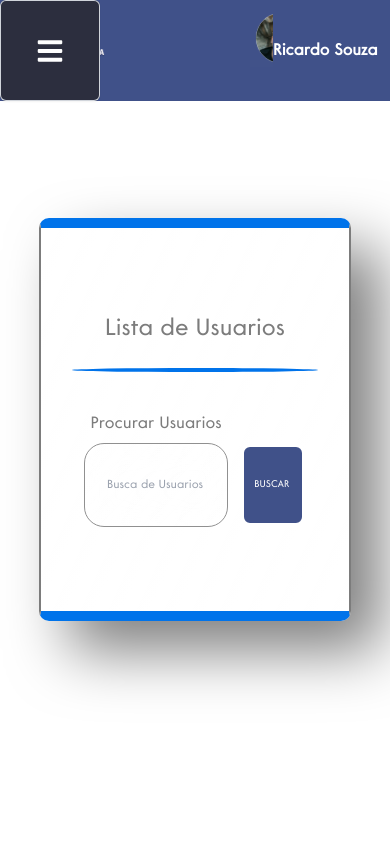
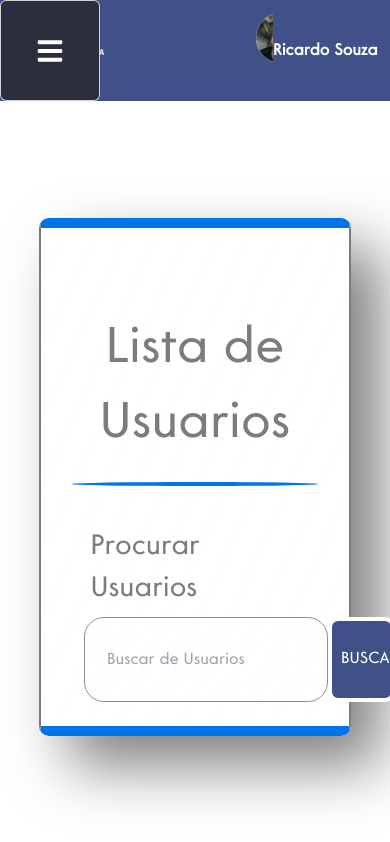
Before and after one commit to MamukaSenai/React-Mamuka, a React (Vite) app: page /listadevs in a window 390 px wide. Built offline with nearby package versions, Linux system fonts and the light colour scheme.

Commit message:
Revert "ajuste na tela consulta usuario"
This reverts commit f82c2195de5ed90f18fe1cb85f3298953231a435.

```diff
--- a/src/pages/Administrador/CadastroProjeto/style.css
+++ b/src/pages/Administrador/CadastroProjeto/style.css
@@ -33,10 +33,9 @@
     display: flex;
     flex-direction: column;
     align-items: center;
+
     color: var(--cinzaclaro);
     margin: 3% 0;
-    padding-left: 1.9%;
-    padding-right: 1.9%;
 }
 
 .main_cadastro h1 {
@@ -116,7 +115,6 @@
 
 .main_cadastro .cad_box_input>input {
     width: 100%;
-
     border-radius: 20px;
     border: 1px solid #b5b5b5;
     background: linear-gradient(136deg, #ffffff1a 0%, #ffffff0b 100%);
@@ -153,7 +151,6 @@
 
 #dataInicio,#dataConclusao{
     font-size: 15px;
-
 }
 
 #responsavel{
@@ -166,10 +163,3 @@
     text-align: center;
     margin-top: 30px;
 }
-
-
-/* @media screen and (max-width: 565px) {
-    #h1 {
-        font-size: 10px;
-    }
-} */
--- a/src/pages/Administrador/Home/style.css
+++ b/src/pages/Administrador/Home/style.css
@@ -99,27 +99,23 @@ main
         align-items: center;
     } */
 
-
-
-
-
 /* Main */
 
 /* Quando a resolução for menor que 820px esconde o campo de busca */
-/* @media screen and (max-width: 820px)
+@media screen and (max-width: 820px)
 {
 
-     MAIN
+    /* MAIN */
     .conteudo
     {
         display: flex;
         justify-content: center;
         align-items: center;
-        flex-direction: column; resolução a baixo de 820 muda as div para colunas
+        flex-direction: column; /*resolução a baixo de 820 muda as div para colunas */
     }
 
 
-} */
+}
 
 
 /* Quando a resolução for menor que 760px esconde o campo de busca */
--- a/src/pages/Administrador/ListaDevs/index.tsx
+++ b/src/pages/Administrador/ListaDevs/index.tsx
@@ -92,7 +92,7 @@ export default function ListaDevs() {
                         <div className="wrapper_form">
                             <label htmlFor="busca">Procurar Usuarios</label>
                             <div className="campo-label">
-                                <input type="search" name="campo-busca" id="busca" placeholder="Busca de Usuarios" onChange={retornoDevsGeral} />
+                                <input type="search" name="campo-busca" id="busca" placeholder="Buscar de Usuarios" onChange={retornoDevsGeral} />
                                 <button type="submit">Buscar</button>
                             </div>
                         </div>
--- a/src/pages/Administrador/ListaDevs/style.css
+++ b/src/pages/Administrador/ListaDevs/style.css
@@ -213,84 +213,3 @@ main#lista-devs {
     background-color: white;
     color: var(--azulP);
 }
-
-
-@media screen and (max-width:806px) {
-    #lista-devs h1{
-        font-size: 6vw;
-    }
-
-    .campo-label button{
-        font-size: medium;
-    }
-
-
-}
-
-
-@media screen and (max-width:681px) {
-    .campo-label input{
-        width: 65%;
-    }
-
-    .wrapper_form label{
-        font-size: 4.2vw;
-    }
-
-    /* .campo-label input{
-        font-size: 3vw;
-    }
-
-    .campo-label button{
-        font-size: 2.5vw;
-    } */
-
-    .campo-label button{
-        font-size: medium;
-    }
-}
-
-
-@media screen and (max-width:628px) {
-
-    .campo-label input{
-        font-size: 3vw;
-    }
-
-    .campo-label button{
-        font-size: medium;
-    }
-}
-
-
-@media screen and (max-width:512px) {
-    /* .campo-label input{
-        width: 65%;
-    }
-
-    .wrapper_form label{
-        font-size: 4.2vw;
-    } */
-
-    .campo-label input{
-        font-size: 3vw;
-    }
-
-    .campo-label button{
-        font-size: 2.5vw;
-    }
-}
-
-@media screen and (max-width:445px){
-    .campo-label{
-
-
-    }
-}
-
-@media screen and (max-width:375px){
-    .campo-label input{
-        padding-right: 2%;
-    }
-
-}
```
Also changed, not shown: src/pages/Administrador/Consulta/style.css (line endings or trailing spaces).
